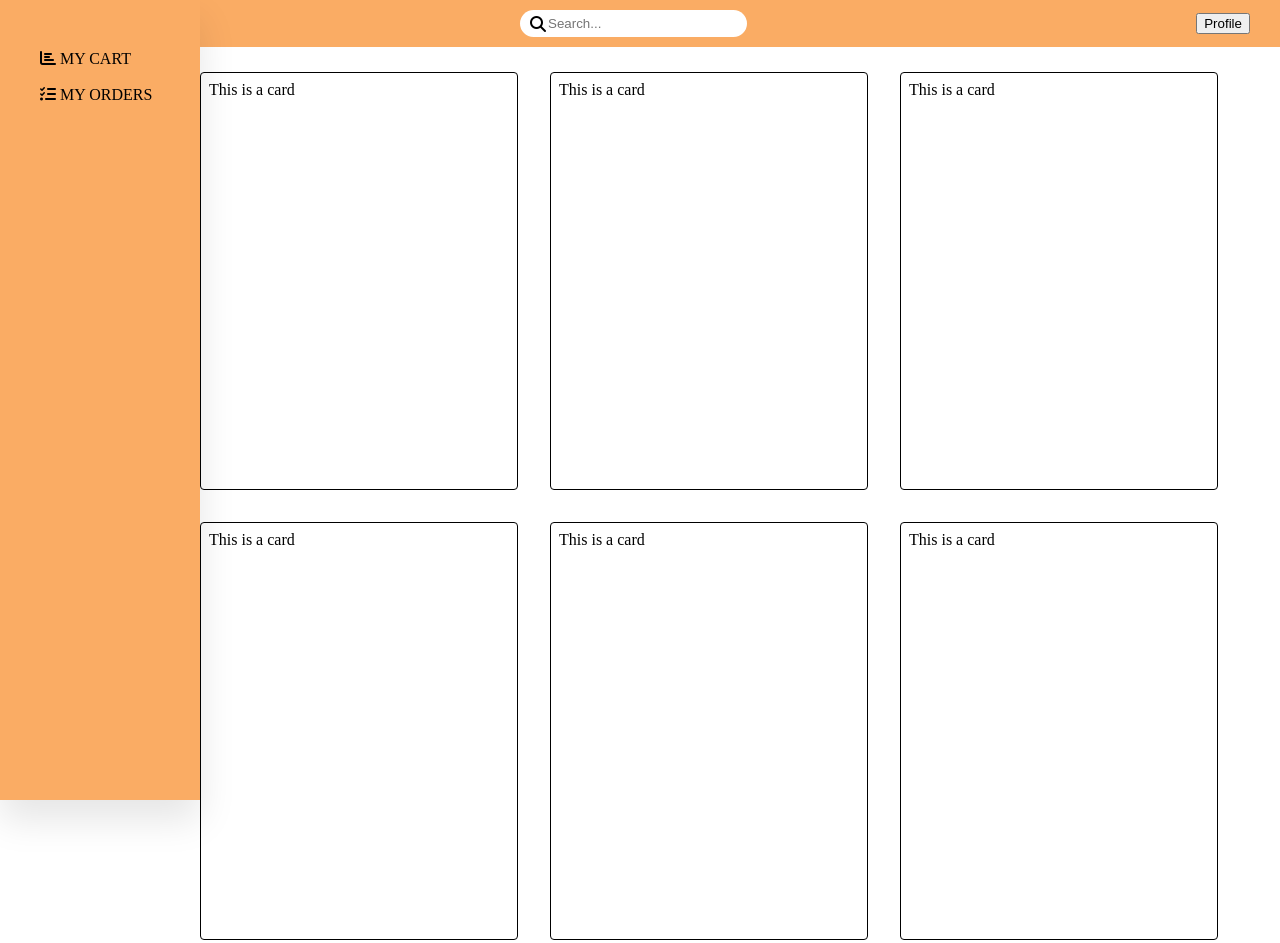
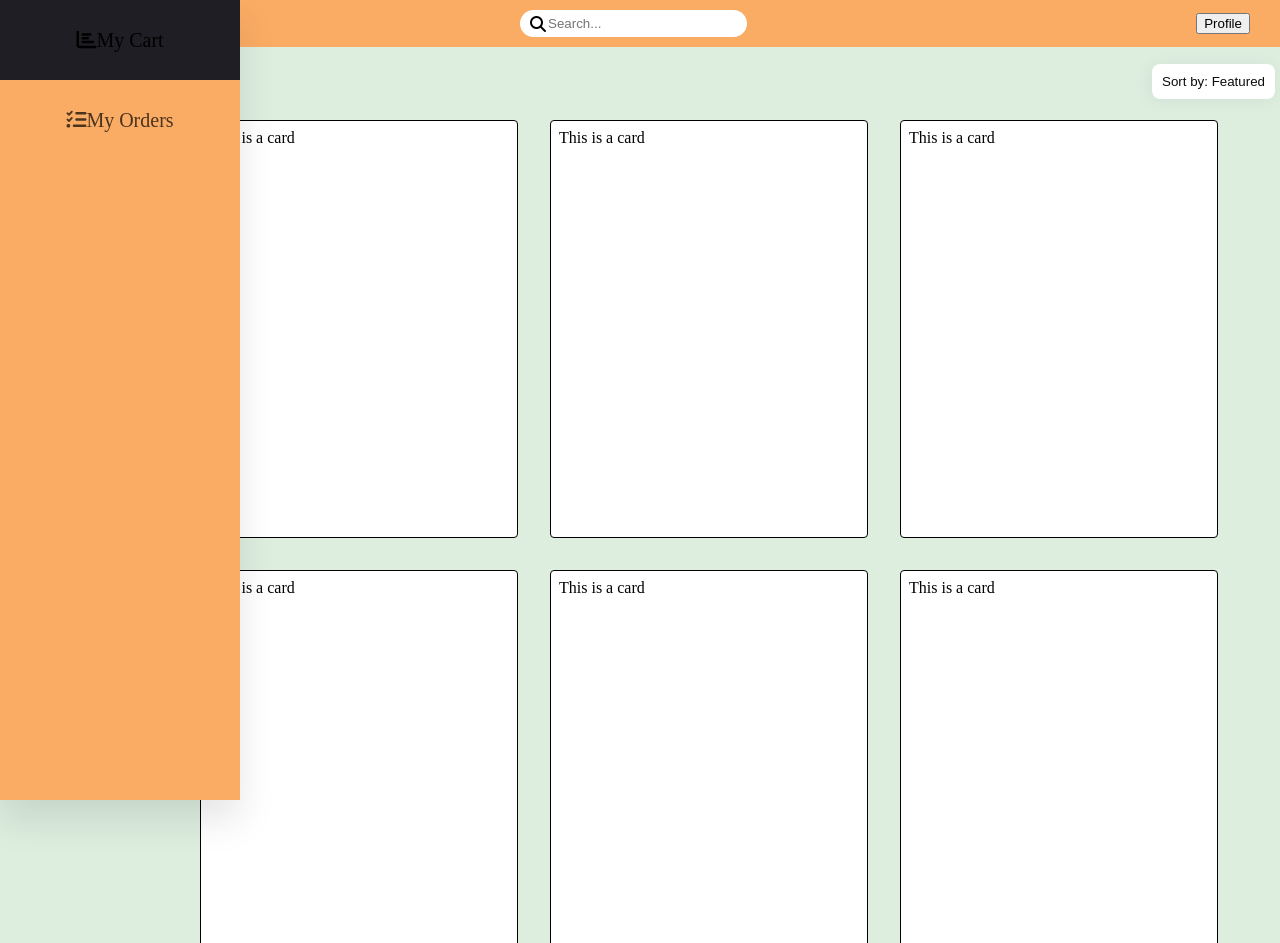
Before and after one commit to BradlyVinceGorgonio/THE-PALENGKE, a plain HTML site: page index.html in a window 1280 px wide. Shown: the top 943 px of the page. Drawn offline with Linux system fonts and the light colour scheme.

Commit message:
Added Things

```diff
--- a/index.css
+++ b/index.css
@@ -1,4 +1,5 @@
 body {
+    background-color: #DDEEDF;
     margin: 0;
     padding: 0;
 }
@@ -7,15 +8,7 @@ body {
 
     margin-right: 50px;
 }
-.navbar {
-    width: 100%;
-    position: fixed;
-    background-color: #FAAC64;
-    display: flex;
-    justify-content: space-between;
-    align-items: center;
-    padding: 10px 20px;
-}
+
 .search-bar {
     position: relative;
     display: flex;
@@ -64,27 +57,77 @@ nav{
     width: 200px;
     overflow: hidden;
     box-shadow: 0 20px 35px rgba(0, 0, 0, 0.1);
+    width: 15rem;
+    height: 100vh;
+    background-color: #FAAC64;
+
+}
+.navbar-nav
+{
+    list-style: none; /* Add this line to remove bullet points */
+    padding: 0;
+    margin: 0;
+    display: flex;
+    flex-direction: column;
+    align-items: center;
+
+}
+
+.navbar {
+    width: 100%;
+    position: fixed;
+    background-color: #FAAC64;
+    display: flex;
+    justify-content: space-between;
+    align-items: center;
+    padding: 10px 20px;
+
 }
 .nav-item{
-    margin-top: 50px;
-    margin-left: 0px;
+    width: 100%;
 }
+.nav-link
+{
+    justify-content: center; /* Center horizontally */
+    display: flex;
+    align-items: center;
+    height: 5rem;
+    font-size: 1.25rem;
+    color: var(--text-primary);
+    text-decoration: none;
+    filter: grayscale(100%) opacity(0.7);
+    transition:600ms;
+}
+.nav-link:hover
+{
+    filter: grayscale(0%) opacity(1);
+    background:  #1e1e24;
+    color: var(--text-primary);
+}
+
+
+
+
 
 .dropdown {
 
     position: relative;
     display: inline-block;
-    margin-top: -830px;
-    margin-left: 1050px;
+    margin-top: 5%;
+    margin-left: 90%;
 }
 
 
 .dropdown-button {
-    background-color: #333;
-    color: white;
+    background: var(--White, #FFF); /* Use CSS variable or fallback to #FFF */
+    color: #0C0C0C;
     padding: 10px;
     border: none;
+    border-radius: 8px; /* Add border-radius */
     cursor: pointer;
+    /* Add box-shadow property */
+    box-shadow: -2px 2px 15px -1px rgba(113, 113, 113, 0.12);
+
 }
 
 /* Style the dropdown content */
@@ -112,7 +155,8 @@ nav{
 
 
 .card-container {
-    margin-top: 5%;
+
+    margin-top: 1%;
     margin-left: 15%;
     display: flex;
     flex-wrap: wrap; /* This allows cards to wrap to the next row */
--- a/index.html
+++ b/index.html
@@ -57,16 +57,21 @@
 
 
         <nav>
-            <ul>
-            <div class="nav-item">
-                <i class="fas fa-chart-bar"></i>
-                <span class="nav-item">MY CART</span></a>
-                <br>
-                <br>
-                <i class="fas fa-tasks"></i>
-                <span class="nav-item">MY ORDERS</span>
-                </a>
+            <ul class="navbar-nav">
+                <li class="nav-item">
+                    <a href="./dashboard.html" class="nav-link">
+                        <i class="fas fa-chart-bar"></i>
+                        <span class="link-text"> My Cart</span>
+                    </a>
+                </li>
+                <li class="nav-item">
+                    <a href="./cashin.html" class="nav-link">
+                        <i class="fas fa-tasks"></i>
+                        <span class="link-text"> My Orders</span>
+                    </a>
+                </li>
             </div>
+
         </nav>
 
 
```
